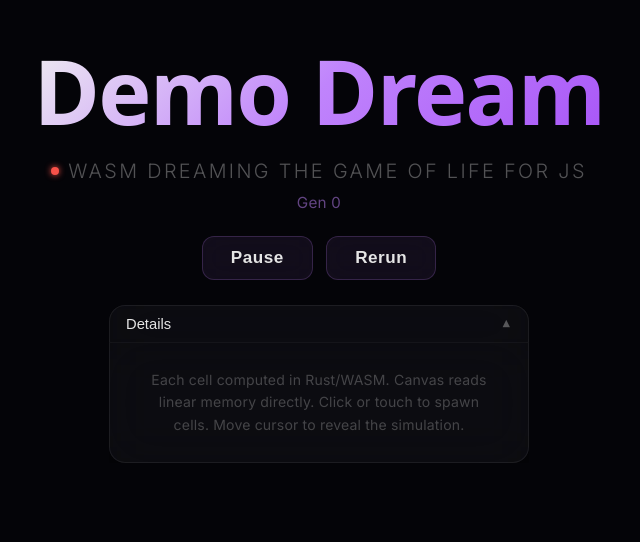
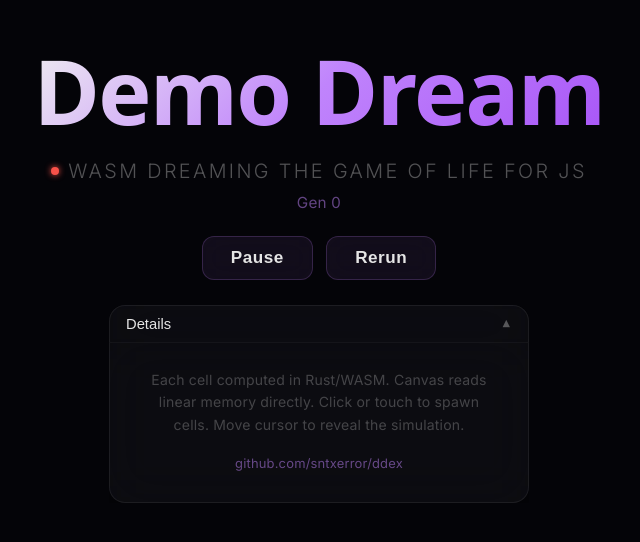
Before and after one commit to sntxerror/ddex, a React (Vite) app in the folder frontend/: page / in a window 1280 px wide. Shown: the part 128-670 px from the top of the page, without its empty margins (321-961 px from the left). Built offline with nearby package versions, Linux system fonts and the light colour scheme; no server answers.

Commit message:
feat: add repo link in details panel

```diff
--- a/frontend/src/App.tsx
+++ b/frontend/src/App.tsx
@@ -441,6 +441,14 @@ function App() {
                 Each cell computed in Rust/WASM. Canvas reads linear memory directly.
                 Click or touch to spawn cells. Move cursor to reveal the simulation.
               </p>
+              <a href="https://github.com/sntxerror/ddex" target="_blank" rel="noopener"
+                style={{
+                  display: 'inline-block', marginTop: '0.75rem',
+                  fontSize: '0.72rem', color: 'rgba(192,132,252,0.5)',
+                  textDecoration: 'none',
+                }}>
+                github.com/sntxerror/ddex
+              </a>
             </div>
           </div>
         </div>
```
